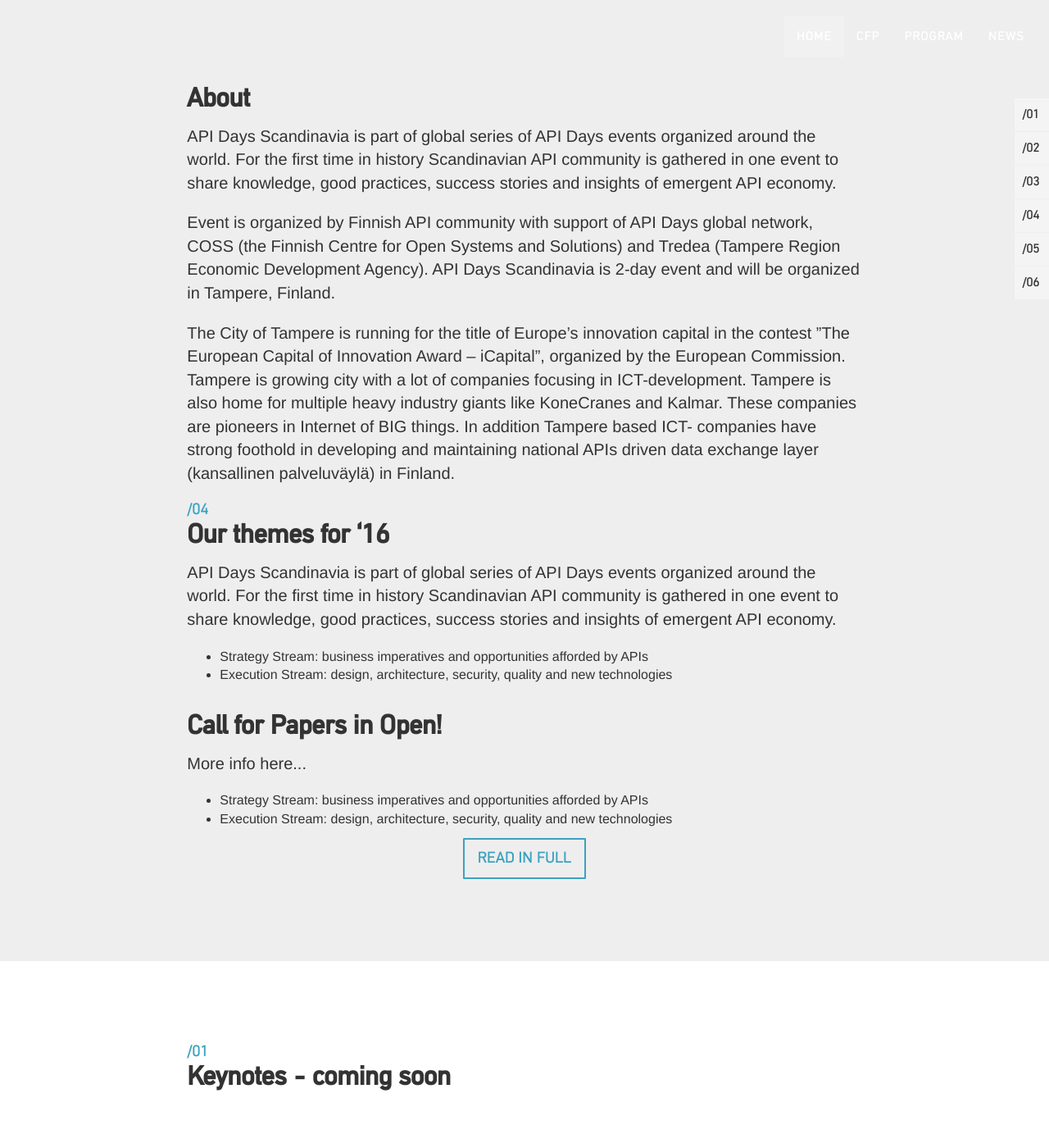
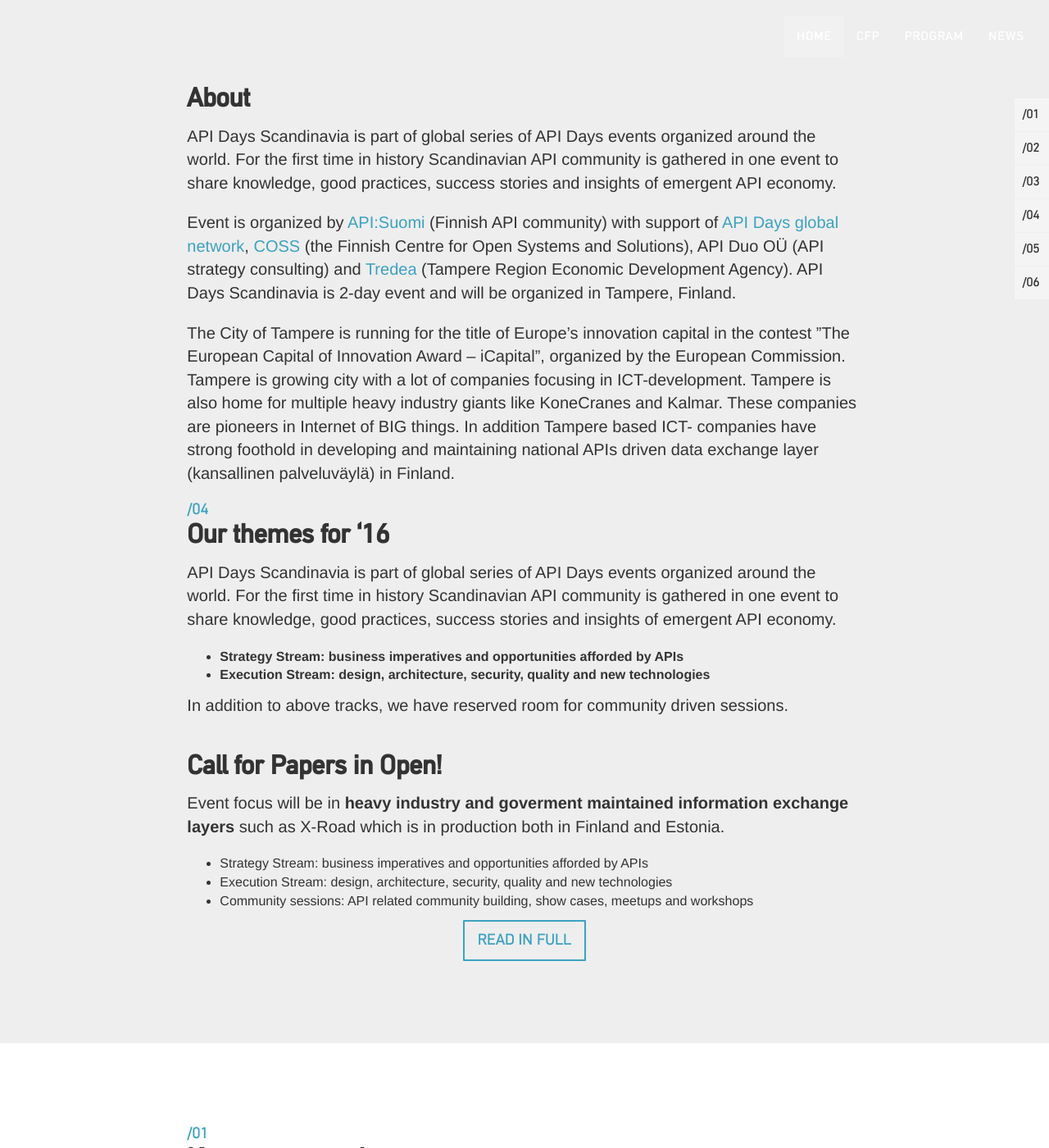
Before and after one commit to apidaysnordic/apidaysnordic.github.io, a Jekyll site: the page built from index.md, in a window 1280 px wide and 1400 px high, scrolled down 719 px. Shown: the whole window at 82% size. Built offline with Jekyll 4.4.1, drawn with Linux system fonts in a browser that asks for light colours; some web fonts are replaced; comment, search, counter and statistics services are not loaded.

Commit message:
reformatted about text

```diff
--- a/_layouts/default.html
+++ b/_layouts/default.html
@@ -55,7 +55,9 @@
 
                                 </span></p>
                                 <p class="p1"><span>
-				Event is organized by Finnish API community with support of API Days global network, COSS (the Finnish Centre for Open Systems and Solutions) and Tredea (Tampere Region Economic Development Agency). API Days Scandinavia is 2-day event and will be organized in Tampere, Finland.
+				Event is organized by <a href="http://apisuomi.fi">API:Suomi</a> (Finnish API community) with support of <a href="http://apidays.io">API Days global network</a>,
+				<a href="https://coss.fi/en/">COSS</a> (the Finnish Centre for Open Systems and Solutions), API Duo OÜ (API strategy consulting) and <a href="http://www.tredea.fi/en/">Tredea</a> (Tampere Region Economic Development Agency).
+				API Days Scandinavia is 2-day event and will be organized in Tampere, Finland.
                                 </span></p>
 
                                 <p class="p1"><span>
@@ -77,9 +79,12 @@
 
                                 <div class="page-section-content">
 					<ul>
-                                        <li>Strategy Stream: business imperatives and opportunities afforded by APIs</li>
-                                        <li>Execution Stream: design, architecture, security, quality and new technologies</li>
+                                        <li><b>Strategy Stream: business imperatives and opportunities afforded by APIs</b></li>
+                                        <li><b>Execution Stream: design, architecture, security, quality and new technologies</b></li>
 					</ul>
+				<p class="p1"><span>
+				In addition to above tracks, we have reserved room for community driven sessions.
+				</span></p>
                                 </div>
 
                         </div>
@@ -112,14 +117,17 @@
                                 <h2>Call for Papers in Open!</h2>
 
                                 <div class="page-section-content">
-				<p class="p1"><span class="s1">More info here...</span></p>
+				<p class="p1"><span class="s1">
+				Event focus will be in <b>heavy industry and goverment maintained information exchange layers</b> such as X-Road which is in production both in Finland and Estonia.
+				</span></p>
 					<ul>
                                         <li>Strategy Stream: business imperatives and opportunities afforded by APIs</li>
                                         <li>Execution Stream: design, architecture, security, quality and new technologies</li>
+					<li>Community sessions: API related community building, show cases, meetups and workshops</li>
 					</ul>
                                 </div>
                                         <div class="col-md-12 text-center">
-                                                <a href="/2015/09/17/code-of-conduct.html" class="btn btn-primary btn-lg">
+                                                <a href="/cfp/" class="btn btn-primary btn-lg">
                                                         Read in full
                                                 </a>
                                         </div>
```
